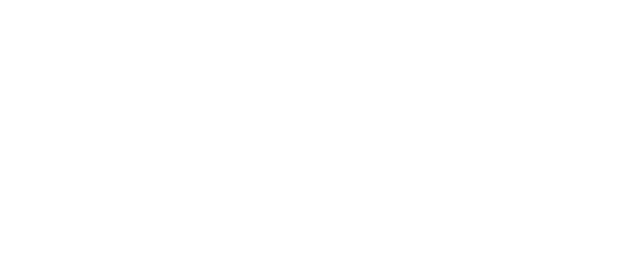
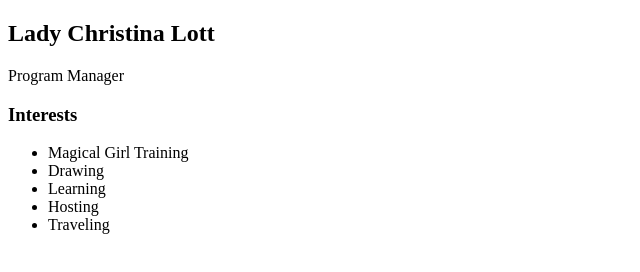
Before and after one commit to ChristinaLott/christina-lott.github.io, a plain HTML site: page index.html in a window 1280 px wide. Shown: the whole page, without its empty margins (0-640 px from the left). Drawn offline with Linux system fonts and the light colour scheme.

Commit message:
contents

```diff
--- a/index.html
+++ b/index.html
@@ -11,6 +11,18 @@
                 <div class="sidebar">
                 </div>
                 <div class="content">
+                    <h2>Lady Christina Lott</h2>
+                    <p>Program Manager</p>
+                    <div class="interests">
+                        <h3>Interests</h3>
+                        <ul>
+                            <li>Magical Girl Training</li>
+                            <li>Drawing</li>
+                            <li>Learning</li>
+                            <li>Hosting</li>
+                            <li>Traveling</li>
+                        </ul>
+                    </div>
                 </div>
             </main>
         </div>
```
